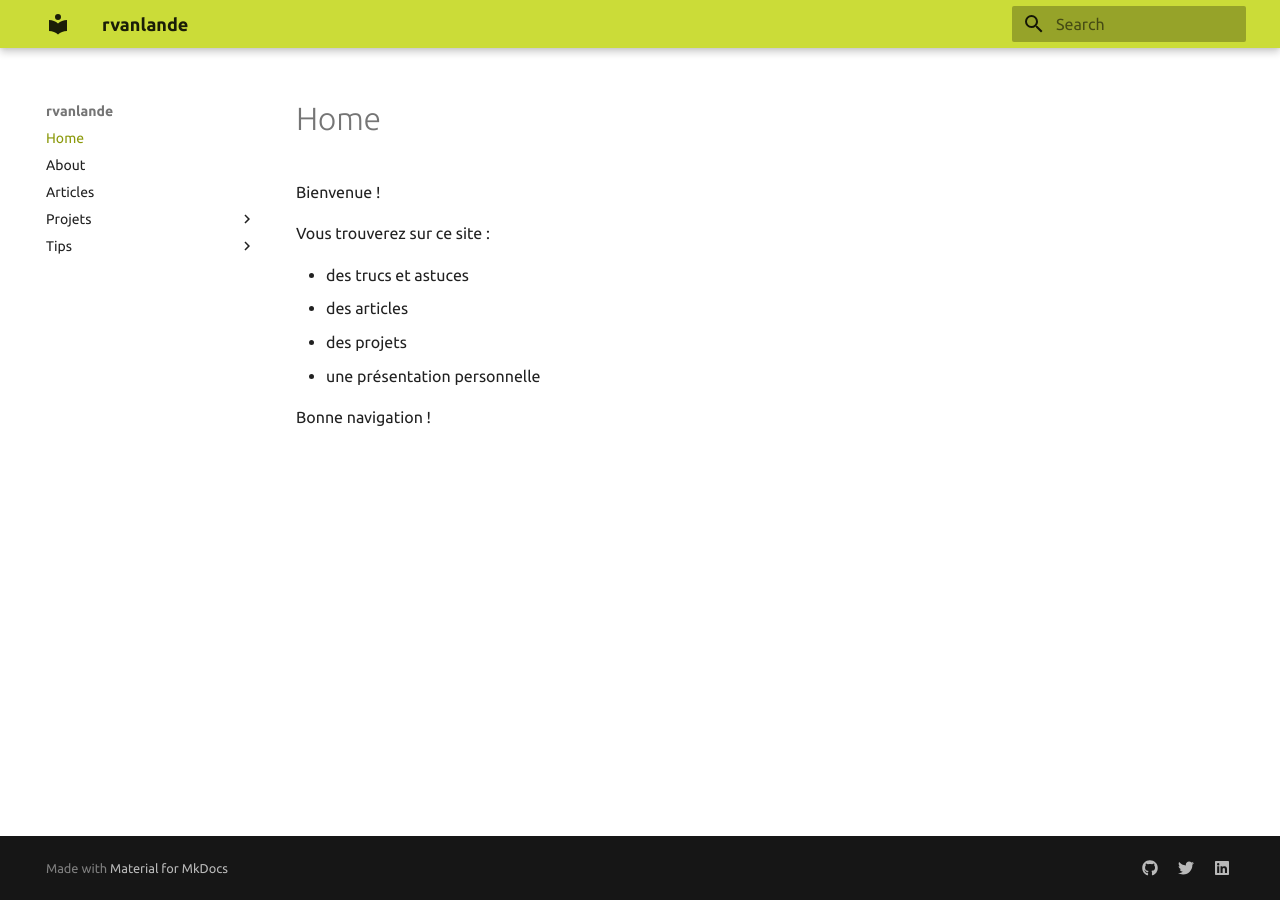
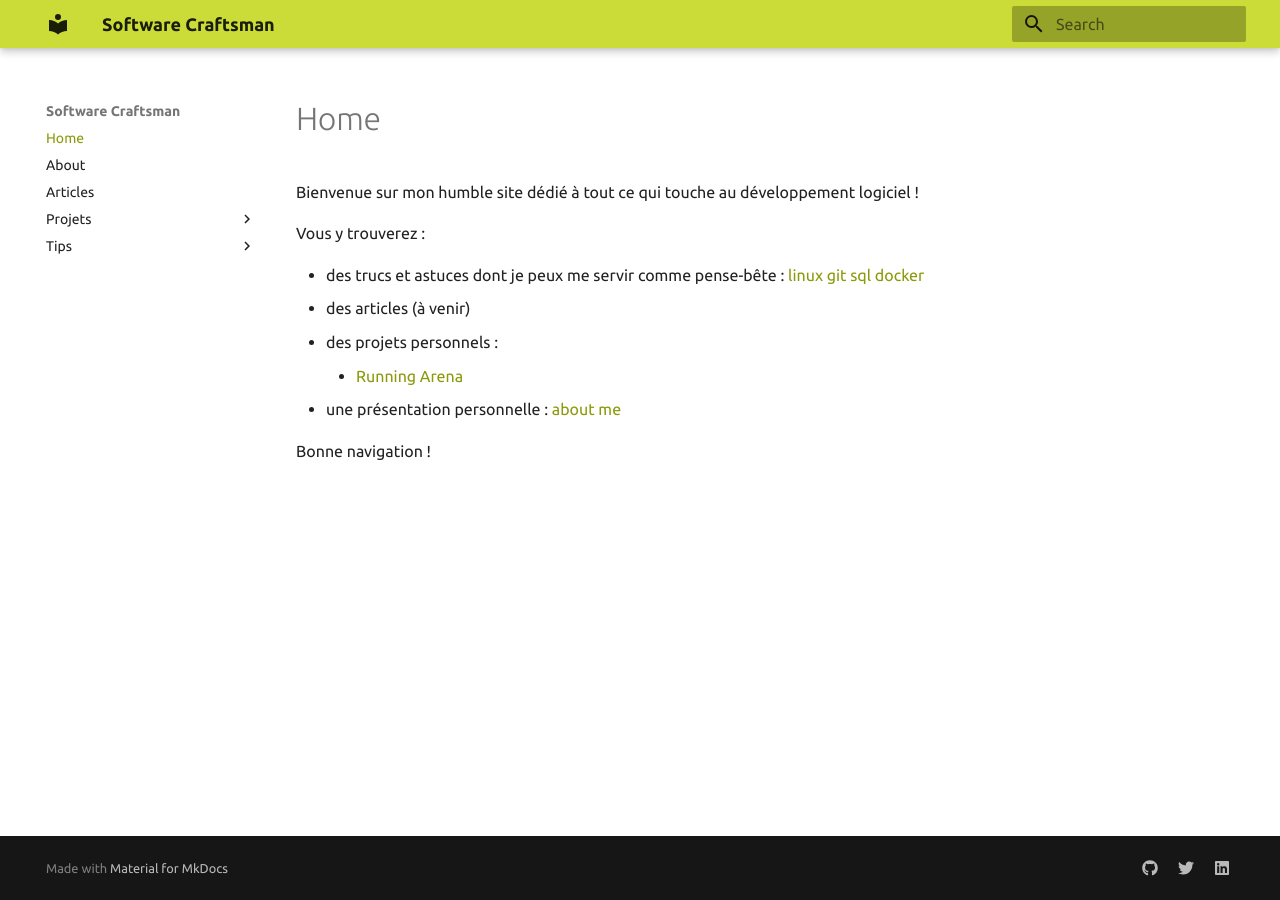
Before and after one commit to rvanlande/rvanlande.github.io, an MkDocs documentation site: the page built from docs/index.md, in a window 1280 px wide. Built offline with MkDocs 1.6.1 and Material for MkDocs 9.7.7, drawn with Linux system fonts in a browser that asks for light colours.

Commit message:
update docs

```diff
--- a/docs/index.md
+++ b/docs/index.md
@@ -1,10 +1,11 @@
-Bienvenue !
+Bienvenue sur mon humble site dédié à tout ce qui touche au développement logiciel !
 
-Vous trouverez sur ce site :
+Vous y trouverez  :
 
-- des trucs et astuces
-- des articles
-- des projets
-- une présentation personnelle
+- des trucs et astuces dont je peux me servir comme pense-bête : [linux](tips/linux.md) [git](tips/git.md) [sql](tips/sql.md) [docker](tips/docker/docker.md)
+- des articles (à venir)
+- des projets personnels :
+    - [Running Arena](projets/running_arena.md)
+- une présentation personnelle : [about me](about.md)
 
 Bonne navigation !
--- a/mkdocs.yml
+++ b/mkdocs.yml
@@ -3,7 +3,7 @@ markdown_extensions:
   - admonition
   - codehilite
 
-site_name: 'rvanlande'
+site_name: 'Software Craftsman'
 site_description: 'My personal website'
 site_author: 'Renaud Vanlande'
 
```
Also changed, not shown: docs/about.md (+1 -0 lines), docs/tips/mkdocs.md (+0 -4 lines), 1 other file.
